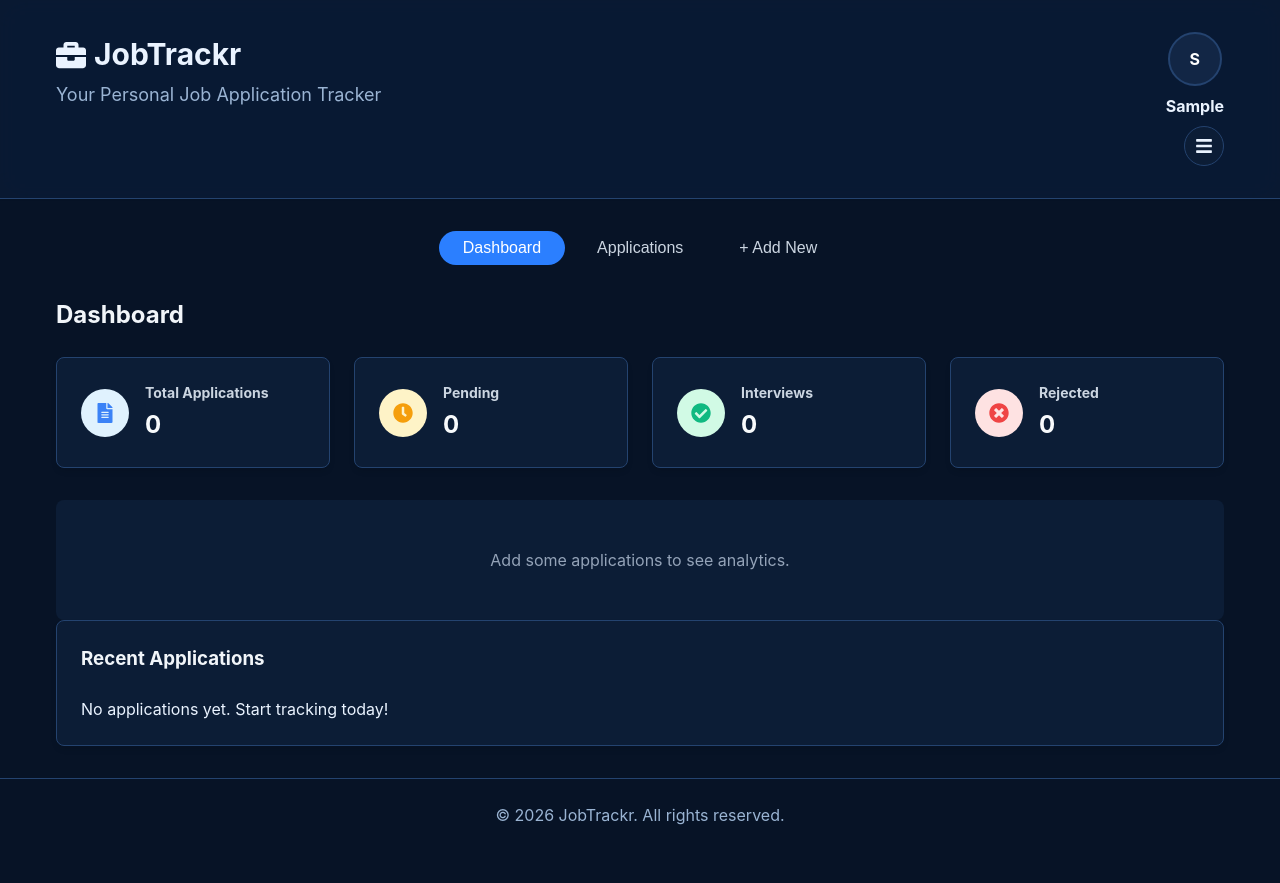
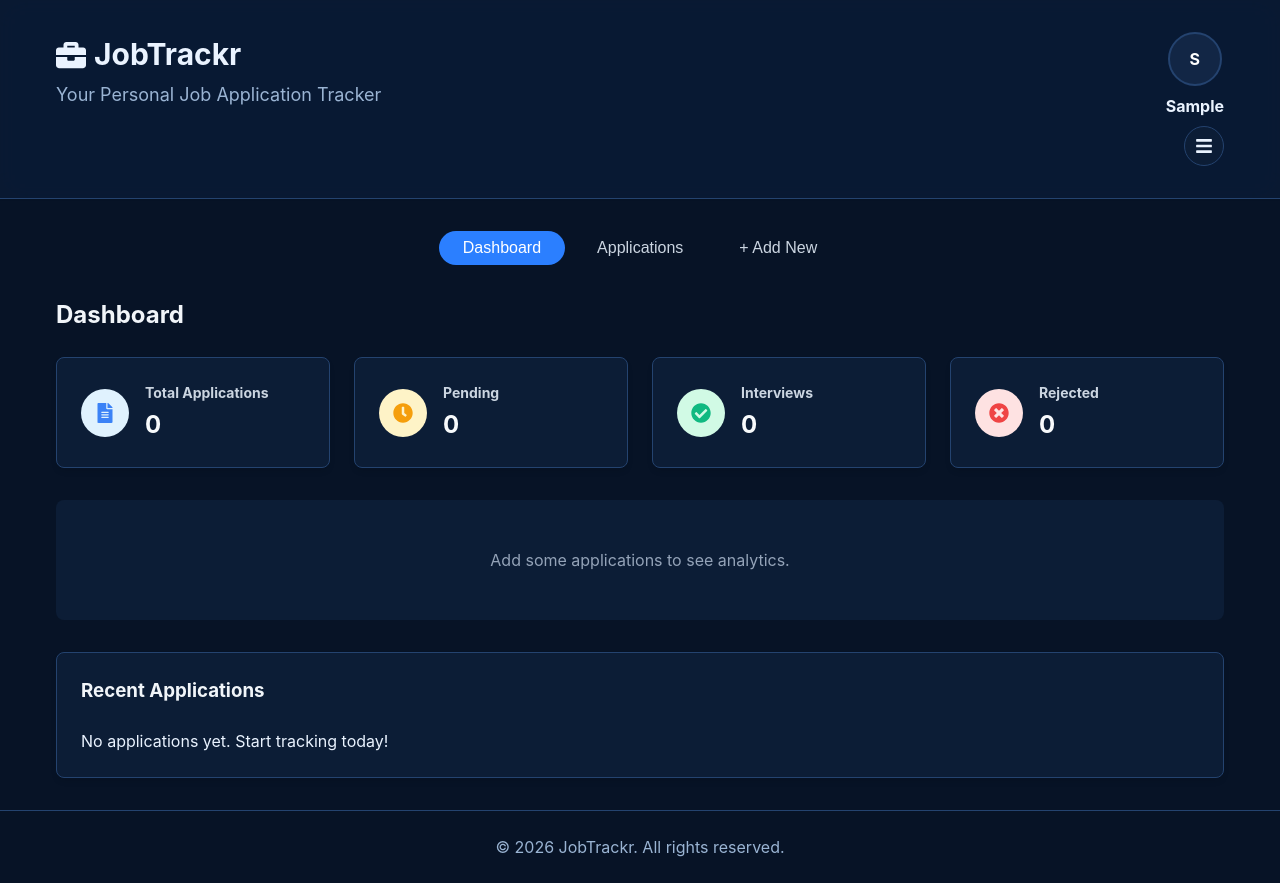
Before and after one commit to 007gregious/Job-Application-Tracker-App, a React (Create React App) app: page / in a window 1280 px wide. Both pictures are taken after typing "Sample", "name@example.com", "Sample123", "Sample123" into the empty fields and a click on the button "Create Account". Before the commit the page ends 851 px from the top, so only its background shows below. Built offline with nearby package versions, Linux system fonts and the light colour scheme.

Commit message:
Fix CI pipeline checks and dashboard section spacing

```diff
--- a/package.json
+++ b/package.json
@@ -26,7 +26,8 @@
     "server": "node server.js",
     "client": "react-scripts start",
     "db:setup": "node setup-db.js",
-    "db:seed": "node seed-db.js"
+    "db:seed": "node seed-db.js",
+    "test:ci": "react-scripts test --watchAll=false --passWithNoTests"
   },
   "devDependencies": {
     "concurrently": "^8.2.2",
--- a/src/styles/global.css
+++ b/src/styles/global.css
@@ -279,6 +279,7 @@ body {
   padding: var(--spacing-lg);
   box-shadow: var(--shadow-md);
   border: 1px solid var(--x-border);
+  margin-top: var(--spacing-xl);
 }
 
 .recent-applications h3 {
```
